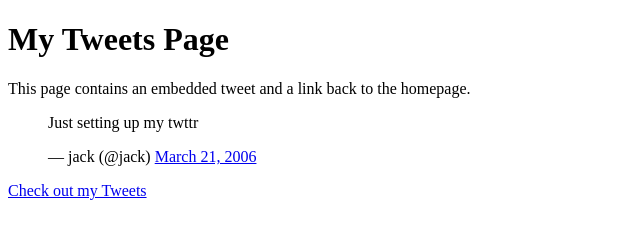
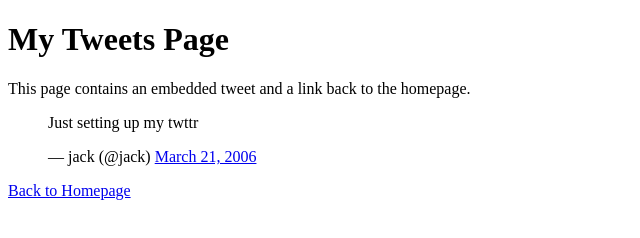
Before and after one commit to abelT19/My_First_Portfolio, a plain HTML site: page html_basic/index.html, tweets.html in a window 1280 px wide. Shown: the full height of the page, 0-640 px from the left. Drawn offline with Linux system fonts and the light colour scheme.

Commit message:
index.html, tweets.html

```diff
--- a/html_basic/index.html, tweets.html
+++ b/html_basic/index.html, tweets.html
@@ -1,23 +1,22 @@
 <!DOCTYPE html>
 <html lang="en">
-    <head>
-        <meta charset="UTF-8">
-        <title>My Basic Page</title>
-    </head>
+<head>
+    <meta charset="UTF-8">
+    <title>My Tweets Page</title>
+</head>
 <body>
     <h1>My Tweets Page</h1>
     <p>This page contains an embedded tweet and a link back to the homepage.</p>
 
     <!-- Embedded Tweet -->
     <blockquote class="twitter-tweet">
-        <p lang="en" dir="ltr">
-            Just setting up my twttr
-        </p>&mdash; jack (@jack)
+        <p lang="en" dir="ltr">Just setting up my twttr</p>
+        &mdash; jack (@jack)
         <a href="https://twitter.com/jack/status/20">March 21, 2006</a>
     </blockquote>
     <script async src="https://platform.twitter.com/widgets.js" charset="utf-8"></script>
 
     <!-- Link back to Homepage -->
-    <p><a href="tweets.html">Check out my Tweets</a></p>
+    <p><a href="index.html">Back to Homepage</a></p>
 </body>
 </html>
```
